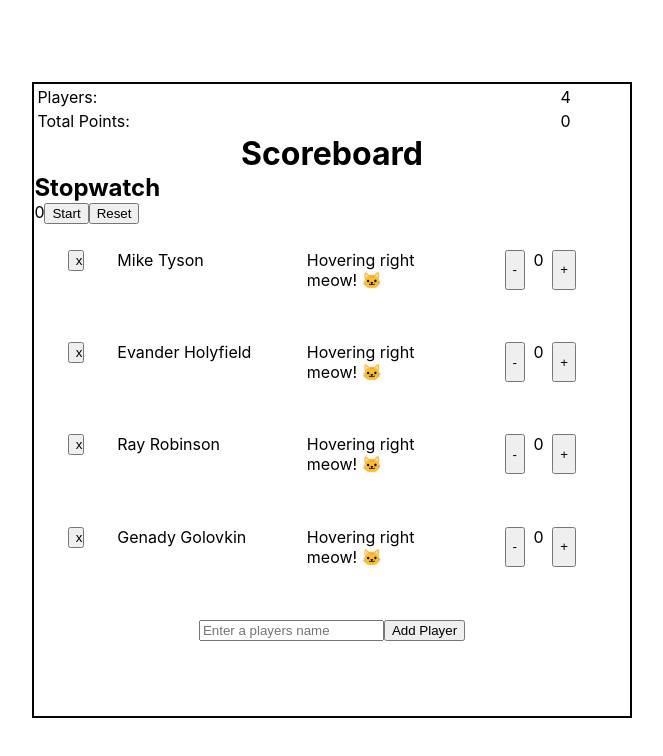
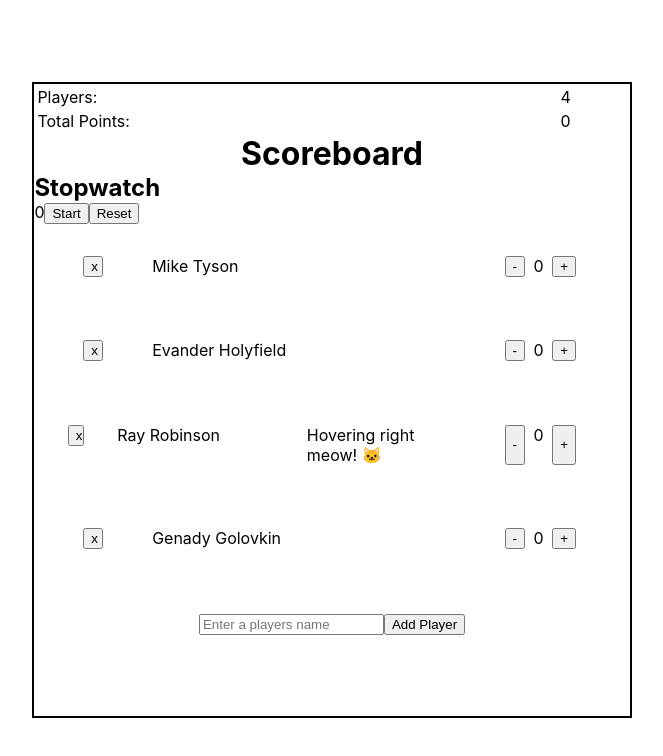
Before and after one commit to Jones100/Boxlife, a React (Create React App) app: page / in a window 1280 px wide. Shown: the top 756 px of the page, without its empty margins (308-971 px from the left). Built offline with nearby package versions, Linux system fonts and the light colour scheme.

Commit message:
resolved the hover problem

```diff
--- a/src/App.js
+++ b/src/App.js
@@ -42,7 +42,7 @@ class App extends Component {
 						name: "Ray Robinson",
 						id: 3,
 						score: 0,
-						isHovering: false,
+						isHovering: true,
 						// hoverMessage: "Heyyy"
 					},
 					{
@@ -126,7 +126,8 @@ class App extends Component {
 													key = {player.id.toString()}
 													changeScore = {this.handleScoreChange}
 													removePlayer = {this.handleRemovePlayer}
-													hover = {this.setStateHover}
+													// hover = {this.setStateHover}
+													isHovering = {player.isHovering}
 											/>
 										)}
 										<AddPlayerForm addPlayer = {this.handleAddPlayer} />
--- a/src/Player.js
+++ b/src/Player.js
@@ -14,7 +14,7 @@ class Player extends PureComponent {
 		changeScore: PropTypes.func.isRequired,
 		removePlayer: PropTypes.func.isRequired,
 		hover: PropTypes.func.isRequired,
-		// isHovering: PropTypes.bool.isRequired
+		isHovering: PropTypes.bool.isRequired
 	};
 
 	render() {
@@ -50,7 +50,7 @@ class Player extends PureComponent {
 					</div>
 
 					{
-						{isHovering} &&
+						isHovering &&
 						<div className="hover-div-2">
 							Hovering right meow! 🐱
 						</div>
```
